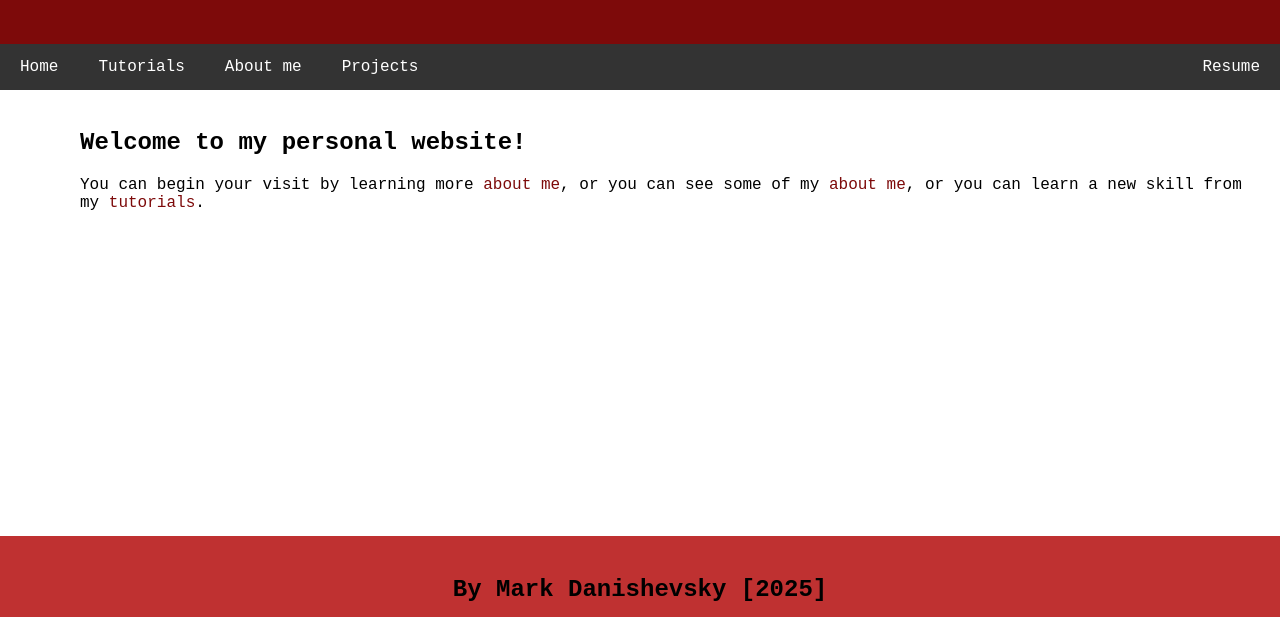
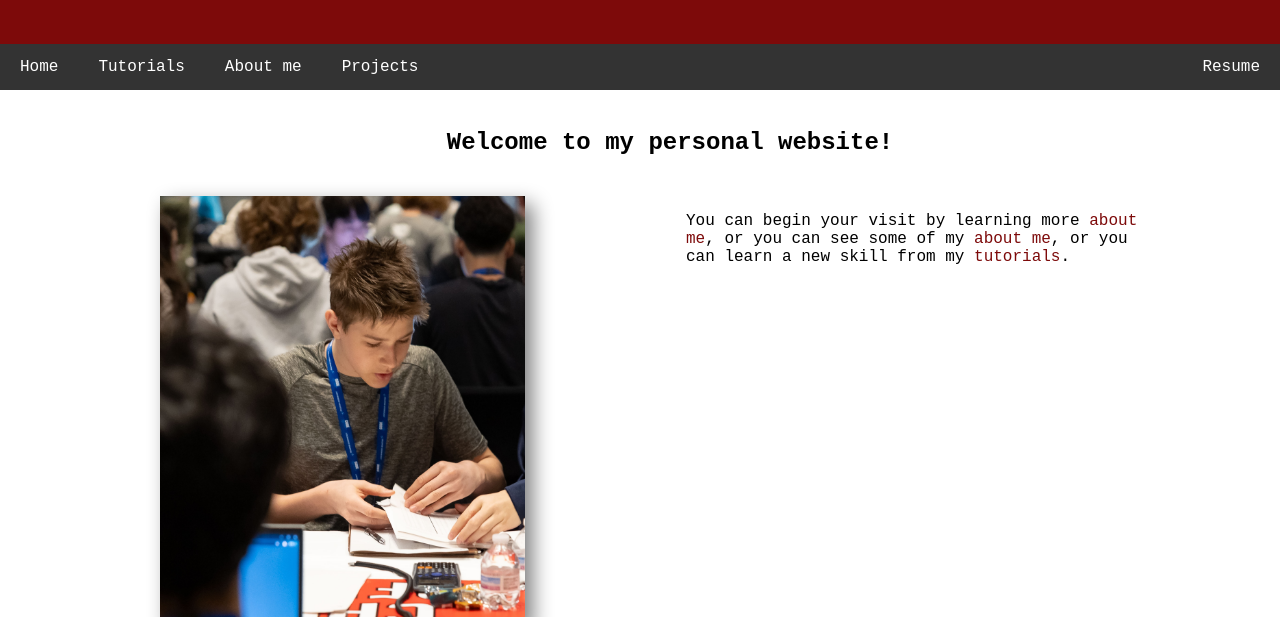
Before and after one commit to MarkDanishevsky/MarkDanishevsky.github.io, a plain HTML site: page index.html in a window 1280 px wide. Shown: the part 182-799 px from the top of the page. Drawn offline with Linux system fonts and the light colour scheme.

Commit message:
added favicons

```diff
--- a/index.html
+++ b/index.html
@@ -5,6 +5,7 @@
 <meta charset="UTF-8">
 <meta name="viewport" content="width=device-width, initial-scale=1">
 <link rel="stylesheet" href="css/styles.css">
+<link rel="icon" href="assets/icon.png" type="image/x-icon">
 
 <style>
     .main {
@@ -34,9 +35,19 @@
 </div>
 
   <div class="main">
-    <h2>Welcome to my personal website!</h2>
-    <p>You can begin your visit by learning more <a href="about.html">about me</a>, or you can see some of my <a href="projects.html">about me</a>, or you can learn a new skill from my <a href="tutorials.html">tutorials</a>.</p>
-    <br><br><br><br><br><br><br><br><br><br><br><br><br><br><br><br>
+    <h2 style="text-align: center;">Welcome to my personal website!</h2>
+    <div style="text-align: center;">
+
+    </div>
+    <div class="main" style="display: flex; flex-wrap: wrap; gap: 20px;">
+      <div style="flex: 0 0 45%; display: flex; flex-direction: column; justify-content: right; text-align: right;">
+        <img id="img" src="assets/mark.jpg" style="width:75%;">
+      </div>
+      <div style="flex: 0 0 45%; display: flex; flex-direction: column; justify-content: left;">
+        <p>You can begin your visit by learning more <a href="about.html">about me</a>, or you can see some of my <a href="projects.html">about me</a>, or you can learn a new skill from my <a href="tutorials.html">tutorials</a>.</p>
+      </div>
+
+    </div>
   </div>
 </div>
 
```
Also changed, not shown: about.html (+1 -0 lines), projects.html (+1 -0 lines), projects/clear-skies.html (+1 -0 lines), projects/game-cube.html (+1 -0 lines), projects/la-foire-des-sciences.html (+1 -0 lines), tutorials.html (+1 -0 lines), tutorials/arrays.html (+1 -0 lines), tutorials/boolean-expressions.html (+1 -0 lines), tutorials/iteration.html (+1 -0 lines), tutorials/oop.html (+1 -0 lines), tutorials/primitive-types.html (+1 -0 lines), tutorials/recursion.html (+1 -0 lines), tutorials/searching-sorting.html (+1 -0 lines), assets/icon.png (added), 1 more files, 2 other files.
